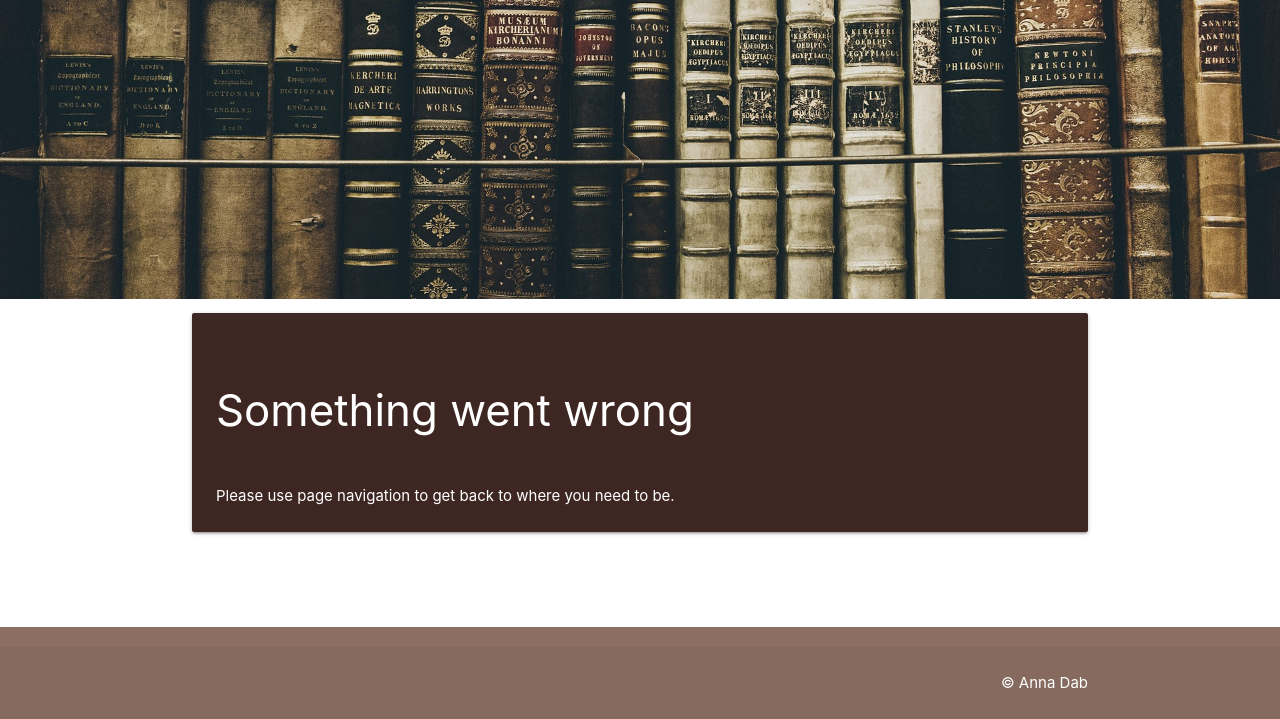
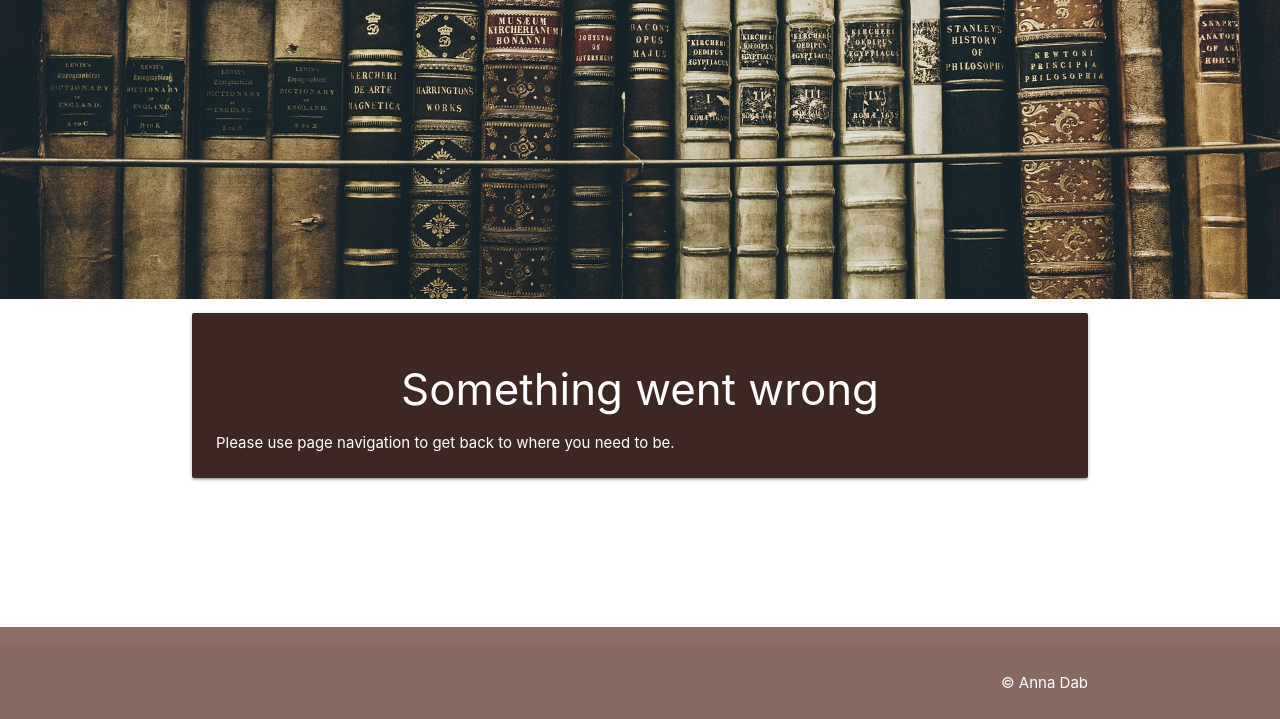
Before and after one commit to AnnaSeDab/BookSpire, a Flask app: page /book/1 in a window 1280 px wide. Shown: the part 81-800 px from the top of the page. Run offline with Flask 2, Linux system fonts and the light colour scheme; data that the repository does not hold is empty; some libraries are stand-ins or nearby versions.

Commit message:
fix: center text in 404 and 500 exeption  pages

```diff
--- a/bookspire/templates/404.html
+++ b/bookspire/templates/404.html
@@ -2,8 +2,8 @@
 {% block content %}
 
 <div class="card-panel brown darken-4">
-    <h3 class="white-text text-block"> Something went wrong</h3>
-    <span class="white-text text-block"> Please use page navigation to get back to where you need to be. </span>
+    <h3 class="white-text centered-elemet"> Something went wrong</h3>
+    <span class="white-text centered-elemet"> Please use page navigation to get back to where you need to be. </span>
 </div>
 
 {% endblock %}
--- a/bookspire/templates/500.html
+++ b/bookspire/templates/500.html
@@ -2,8 +2,8 @@
 {% block content %}
 
 <div class="card-panel brown darken-4">
-    <h3 class="white-text text-block"> Something went wrong</h3>
-    <span class="white-text text-block"> Please use page navigation to get back to where you need to be. </span>
+    <h3 class="white-text centered-elemet"> Something went wrong</h3>
+    <span class="white-text centered-elemet"> Please use page navigation to get back to where you need to be. </span>
 </div>
 
 {% endblock %}
```
